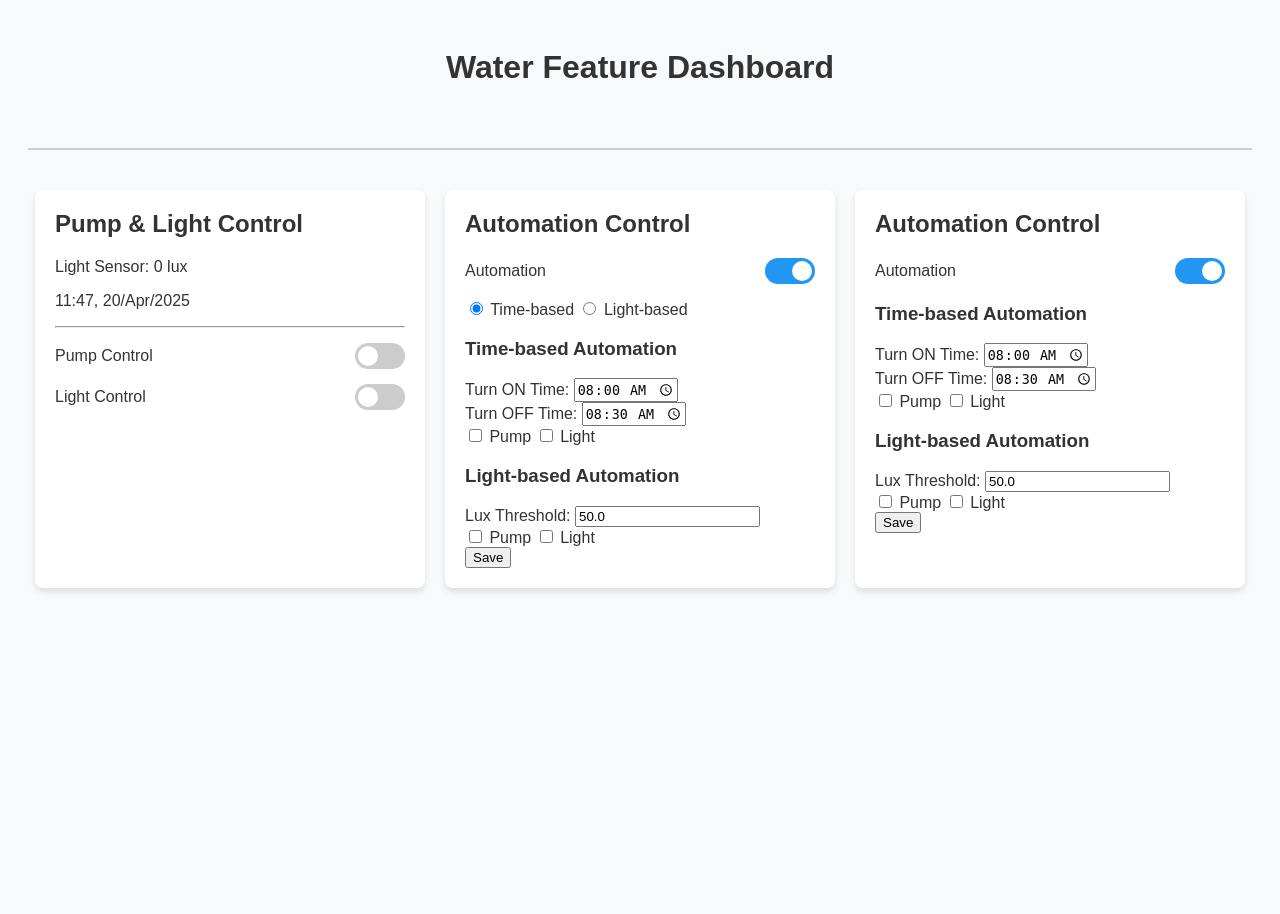
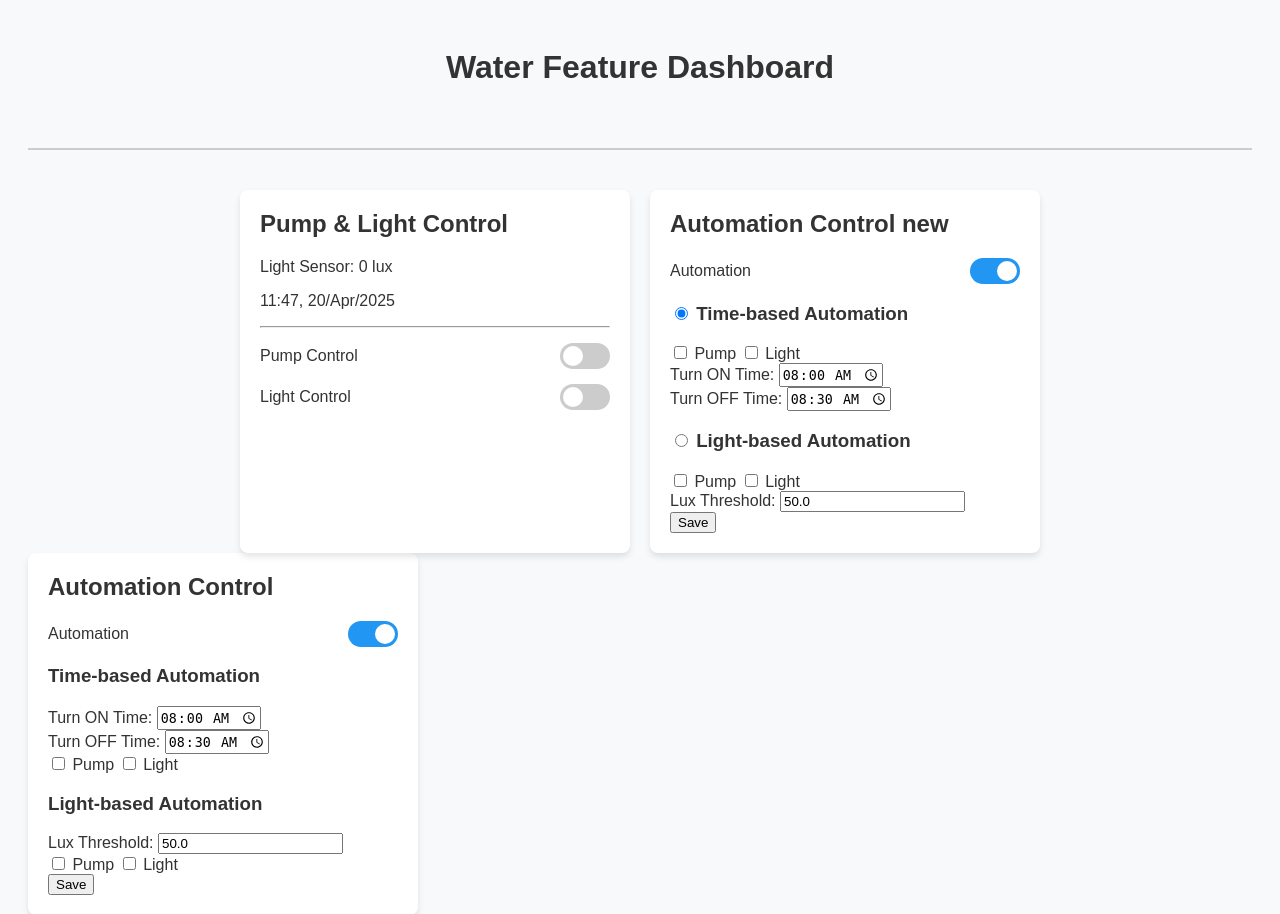
Before and after one commit to pull3t/home-water-feature, a Flask app: page / in a window 1280 px wide. Shown: the top 914 px of the page. Before the commit the page ends 592 px from the top, so only its background shows below. Run offline with Flask 3, Linux system fonts and the light colour scheme; parts of the project's set-up code (start-up, migrations or seed data) failed here and were passed over.

Commit message:
ui revision

```diff
--- a/templates/index.html
+++ b/templates/index.html
@@ -34,7 +34,7 @@
 
 
         <div class="card">
-            <h2>Automation Control</h2>
+            <h2>Automation Control new</h2>
             <div class="control">
                 <label>Automation</label>
                 <label class="switch">
@@ -44,25 +44,36 @@
             </div>
 
             <div id="automationOptions" style="display:{{ 'block' if automation_rules.mode else 'none' }};">
-                <div>
-                    <input type="radio" name="automationType" value="time" {% if automation_rules.mode == 'time' %}checked{% endif %}> Time-based
-                    <input type="radio" name="automationType" value="light" {% if automation_rules.mode == 'light' %}checked{% endif %}> Light-based
+
+                <div class="automation-setting">
+                    <h3>
+                        <label>
+                            <input type="radio" name="automationType" value="time"
+                                {% if automation_rules.mode == 'time' %}checked{% endif %}>
+                            Time-based Automation
+                        </label>
+                    </h3>
+                    <label><input type="checkbox" id="timePump" {% if automation_rules.time.pump %}checked{% endif %}> Pump</label>
+                    <label><input type="checkbox" id="timeLight" {% if automation_rules.time.light %}checked{% endif %}> Light</label><br>
+                    <label>Turn ON Time: <input type="time" id="timeOn" value="{{ automation_rules.time.on }}"></label><br>
+                    <label>Turn OFF Time: <input type="time" id="timeOff" value="{{ automation_rules.time.off }}"></label>
                 </div>
 
                 <div class="automation-setting">
-                    <h3>Time-based Automation</h3>
-                    <label>Turn ON Time: <input type="time" id="timeOn" value="{{ automation_rules.time.on }}"></label><br>
-                    <label>Turn OFF Time: <input type="time" id="timeOff" value="{{ automation_rules.time.off }}"></label><br>
-                    <label><input type="checkbox" id="timePump" {% if automation_rules.time.pump %}checked{% endif %}> Pump</label>
-                    <label><input type="checkbox" id="timeLight" {% if automation_rules.time.light %}checked{% endif %}> Light</label>
+                    <h3>
+                        <label>
+                            <input type="radio" name="automationType" value="light"
+                                {% if automation_rules.mode == 'light' %}checked{% endif %}>
+                            Light-based Automation
+                        </label>
+                    </h3>
+                    <label><input type="checkbox" id="luxPump" {% if automation_rules.light.pump %}checked{% endif %}> Pump</label>
+                    <label><input type="checkbox" id="luxLight" {% if automation_rules.light.light %}checked{% endif %}> Light</label><br>
+                    <label>Lux Threshold: <input type="number" id="luxThreshold" value="{{ automation_rules.light.threshold }}"></label>
                 </div>
 
-                <div class="automation-setting">
-                    <h3>Light-based Automation</h3>
-                    <label>Lux Threshold: <input type="number" id="luxThreshold" value="{{ automation_rules.light.threshold }}"></label><br>
-                    <label><input type="checkbox" id="luxPump" {% if automation_rules.light.pump %}checked{% endif %}> Pump</label>
-                    <label><input type="checkbox" id="luxLight" {% if automation_rules.light.light %}checked{% endif %}> Light</label>
-                </div>
+            </div>
+
 
                 <button id="saveAutomation">Save</button>
             </div>
```
